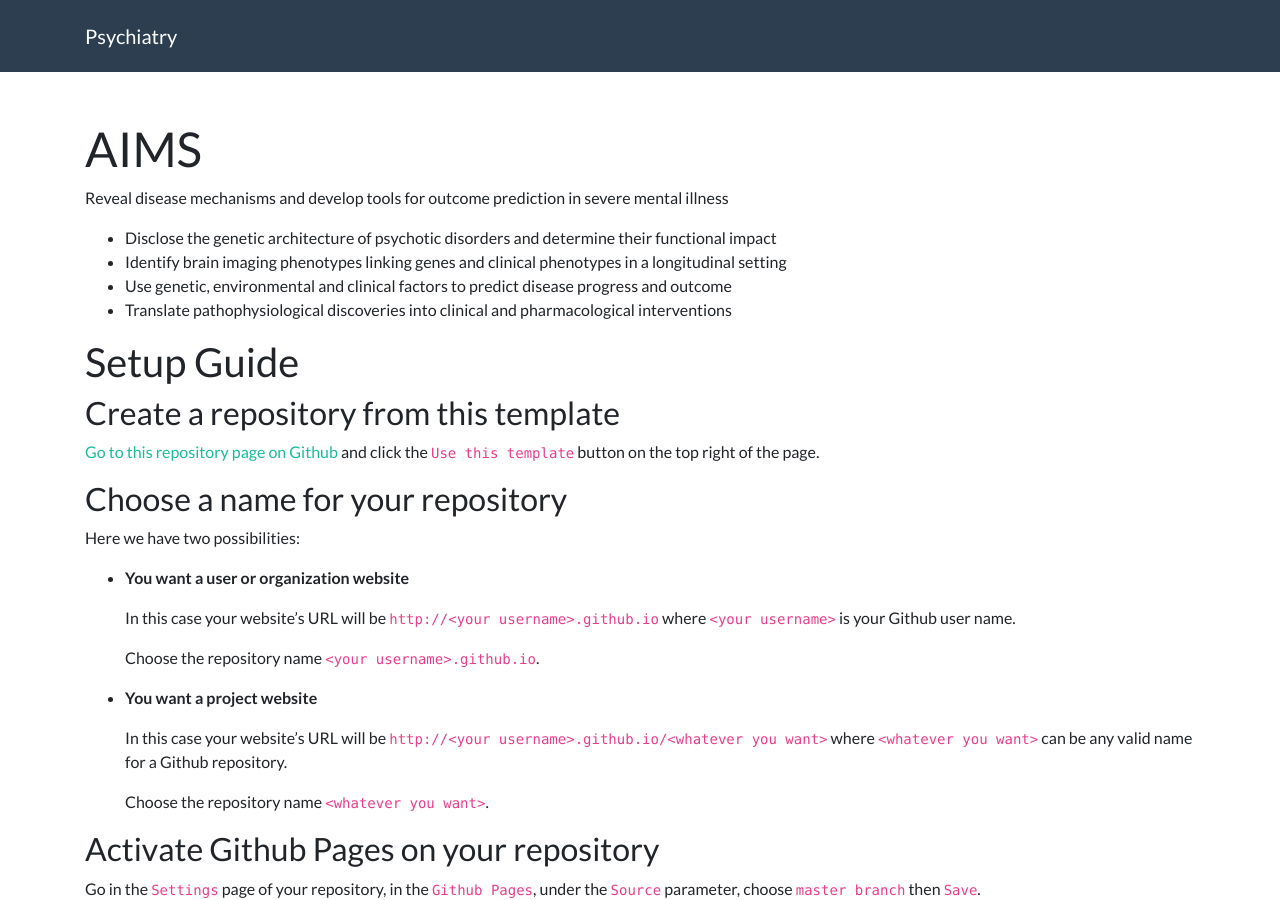
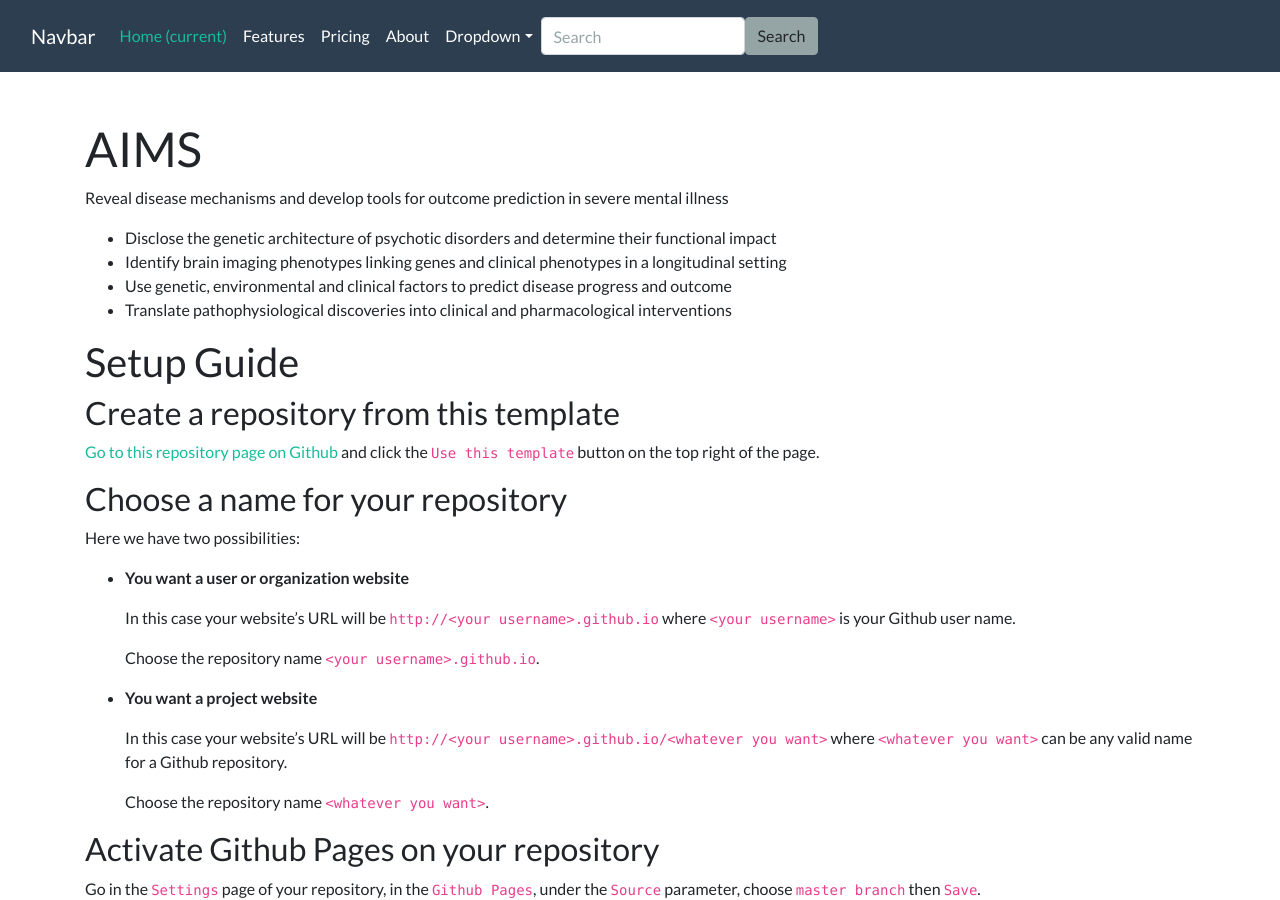
Before and after one commit to sumairhassan/test1, a Jekyll site: the page built from index.md, in a window 1280 px wide and 900 px high. Built offline with Jekyll 4.4.1, drawn with Linux system fonts in a browser that asks for light colours.

Commit message:
Update header.html

```diff
--- a/_includes/header.html
+++ b/_includes/header.html
@@ -1,24 +1,41 @@
 <nav class="navbar navbar-expand-lg navbar-dark bg-primary">
-  <div class="container">
-    <a class="navbar-brand" rel="author" href="{{ "/" | relative_url }}">{{ site.title | escape }}</a>
-
-    {%- assign page_paths = site.header_pages -%}
-    <button class="navbar-toggler" type="button" data-toggle="collapse" data-target="#navbarSupportedContent"
-      aria-controls="navbarSupportedContent" aria-expanded="false" aria-label="Toggle navigation">
+  <div class="container-fluid">
+    <a class="navbar-brand" href="#">Navbar</a>
+    <button class="navbar-toggler" type="button" data-bs-toggle="collapse" data-bs-target="#navbarColor01" aria-controls="navbarColor01" aria-expanded="false" aria-label="Toggle navigation">
       <span class="navbar-toggler-icon"></span>
     </button>
-    <div class="collapse navbar-collapse" id="navbarSupportedContent">
-      <ul class="navbar-nav ml-auto">
-        {%- for path in page_paths -%}
-          {%- assign my_page = site.pages | where: "path", path | first -%}
-          {%- if my_page.title -%}
-          <li class="nav-item">
-            <a class="nav-link" href="{{ my_page.url | relative_url }}">{{ my_page.title | escape }}</a>
-          </li>
-          {%- endif -%}
-        {% endfor -%}
 
+    <div class="collapse navbar-collapse" id="navbarColor01">
+      <ul class="navbar-nav me-auto">
+        <li class="nav-item">
+          <a class="nav-link active" href="#">Home
+            <span class="visually-hidden">(current)</span>
+          </a>
+        </li>
+        <li class="nav-item">
+          <a class="nav-link" href="#">Features</a>
+        </li>
+        <li class="nav-item">
+          <a class="nav-link" href="#">Pricing</a>
+        </li>
+        <li class="nav-item">
+          <a class="nav-link" href="#">About</a>
+        </li>
+        <li class="nav-item dropdown">
+          <a class="nav-link dropdown-toggle" data-bs-toggle="dropdown" href="#" role="button" aria-haspopup="true" aria-expanded="false">Dropdown</a>
+          <div class="dropdown-menu">
+            <a class="dropdown-item" href="#">Action</a>
+            <a class="dropdown-item" href="#">Another action</a>
+            <a class="dropdown-item" href="#">Something else here</a>
+            <div class="dropdown-divider"></div>
+            <a class="dropdown-item" href="#">Separated link</a>
+          </div>
+        </li>
       </ul>
+      <form class="d-flex">
+        <input class="form-control me-sm-2" type="text" placeholder="Search">
+        <button class="btn btn-secondary my-2 my-sm-0" type="submit">Search</button>
+      </form>
     </div>
   </div>
 </nav>
```
